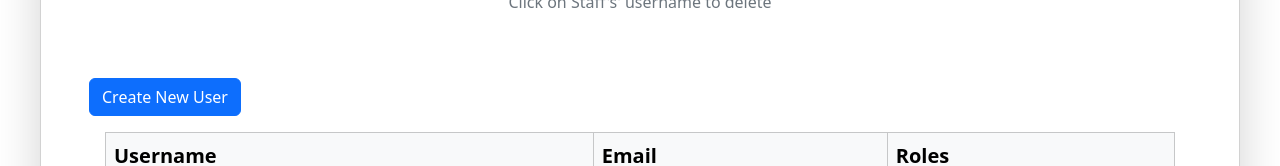
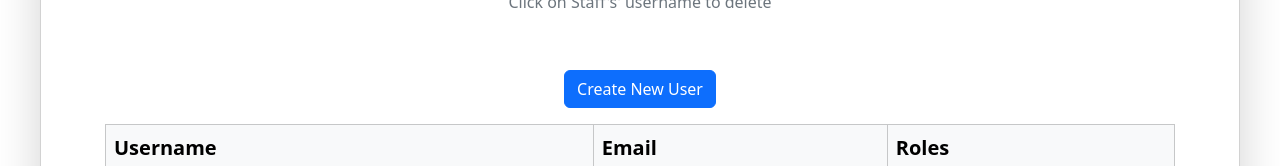
Before and after one commit to dswelam/coffee-maker, a React (Vite) app in the folder wolf-cafe-frontend/: page /staff in a window 1280 px wide. Shown: the part 333-499 px from the top of the page. Built offline with nearby package versions, Linux system fonts and the light colour scheme; no server answers; sample sign-in values are in the browser's storage.

Commit message:
fixed button to be center

```diff
--- a/wolf-cafe-frontend/src/components/ListStaffComponent.jsx
+++ b/wolf-cafe-frontend/src/components/ListStaffComponent.jsx
@@ -79,7 +79,7 @@ const ListStaffComponent = () => {
 					<p className="text-secondary mt-2">Click on Staff's' username to delete</p>
 
 				</div>
-				<div className="mt-3">
+				<div className="mt-2 d-flex justify-content-center">
 					<button
 						className="btn btn-primary"
 						onClick={() => navigate('/add-user')}
```
